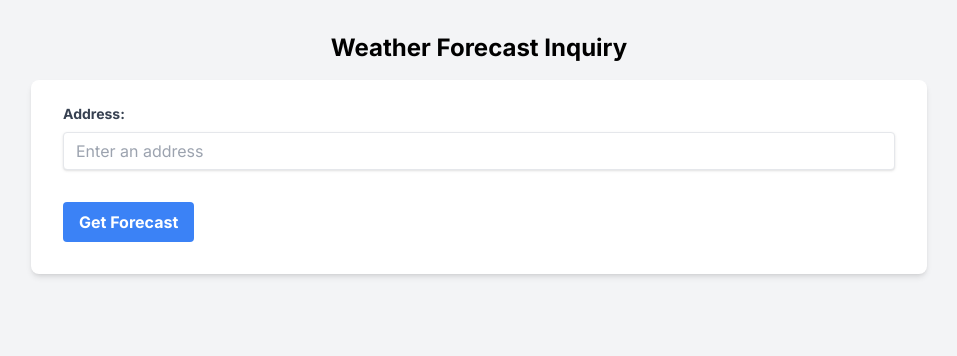
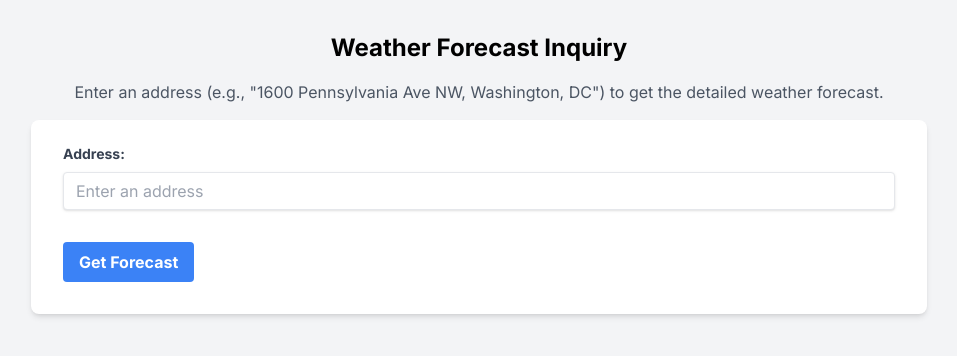
Before and after one commit to leb90/weather-geo, a Next.js app: page / in a window 1280 px wide. Shown: the top 356 px of the page, without its empty margins (161-1118 px from the left). Built offline with nearby package versions, Linux system fonts and the light colour scheme.

Commit message:
add examples

```diff
--- a/src/app/page.tsx
+++ b/src/app/page.tsx
@@ -66,6 +66,10 @@ const Home: React.FC = () => {
     <main className="min-h-screen bg-gray-100 p-8">
       <div className="max-w-4xl mx-auto">
         <h1 className="text-2xl font-bold text-center mb-4">Weather Forecast Inquiry</h1>
+        <p className="text-gray-600 text-center mb-4">
+          Enter an address (e.g., &quot;1600 Pennsylvania Ave NW, Washington,
+          DC&quot;) to get the detailed weather forecast.
+        </p>
         <form onSubmit={handleFormSubmit} className="bg-white shadow-md rounded-lg px-8 pt-6 pb-8 mb-4">
           <div className="mb-4">
             <label htmlFor="address" className="block text-gray-700 text-sm font-bold mb-2">Address:</label>
```
